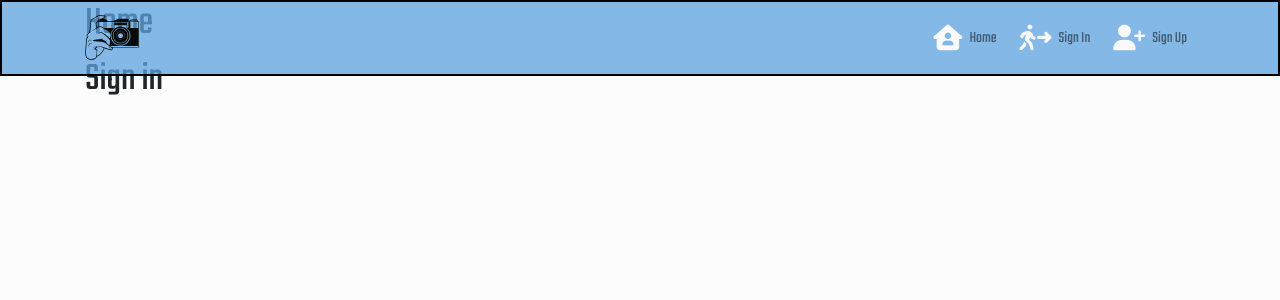
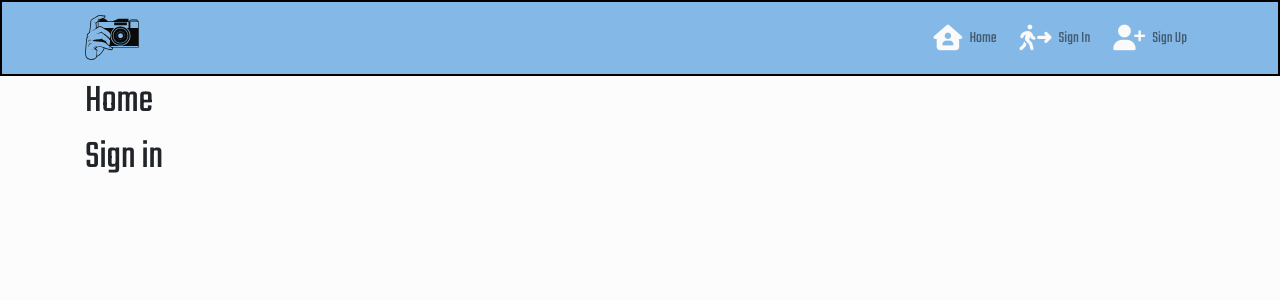
Before and after one commit to SanZangana/caption-this, a React (Create React App) app: page / in a window 1280 px wide. Shown: the top 300 px of the page. Built offline with nearby package versions, Linux system fonts and the light colour scheme.

Commit message:
Add padding for container

```diff
--- a/src/App.module.css
+++ b/src/App.module.css
@@ -3,7 +3,9 @@
   background-color: #fcfcfc;
   min-height: 100vh;
 }
-
+.Main {
+  padding-top: 78px;
+}
 * {
   box-sizing: border-box;
 }
```
